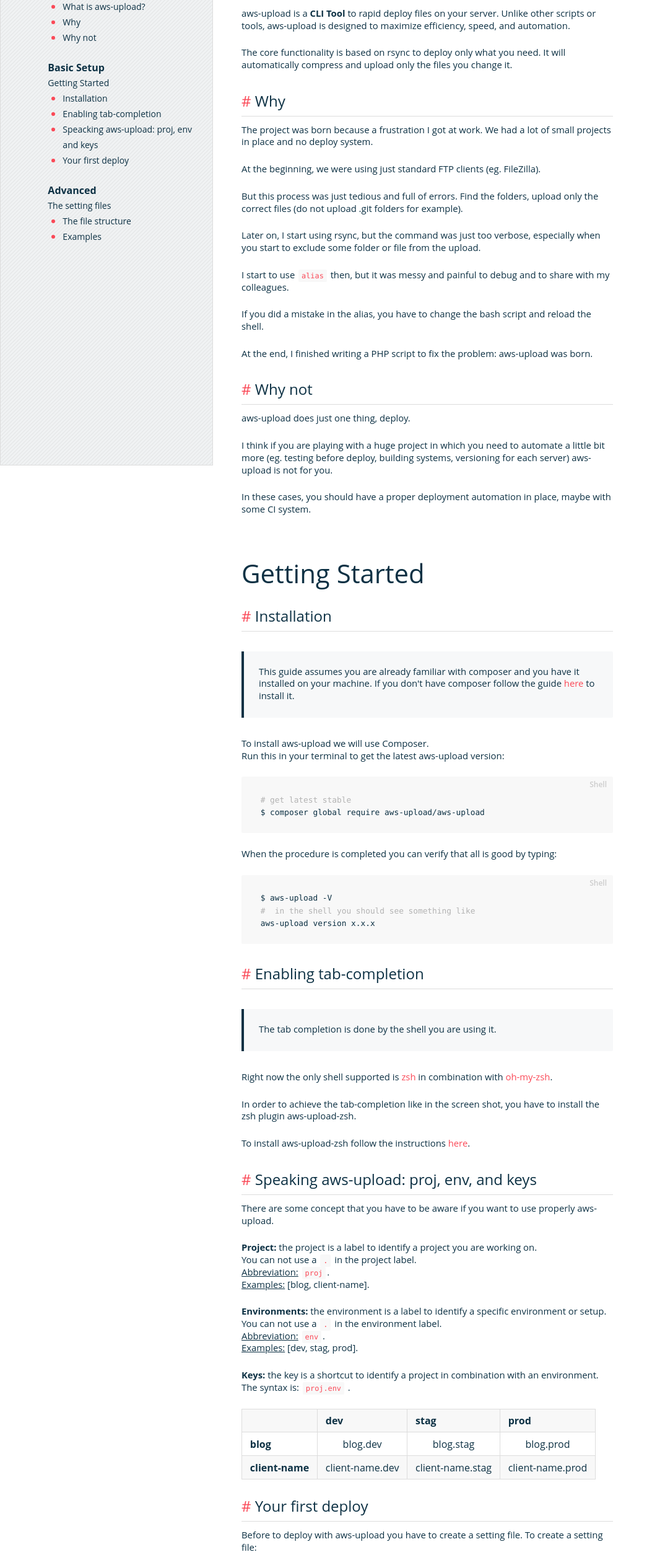
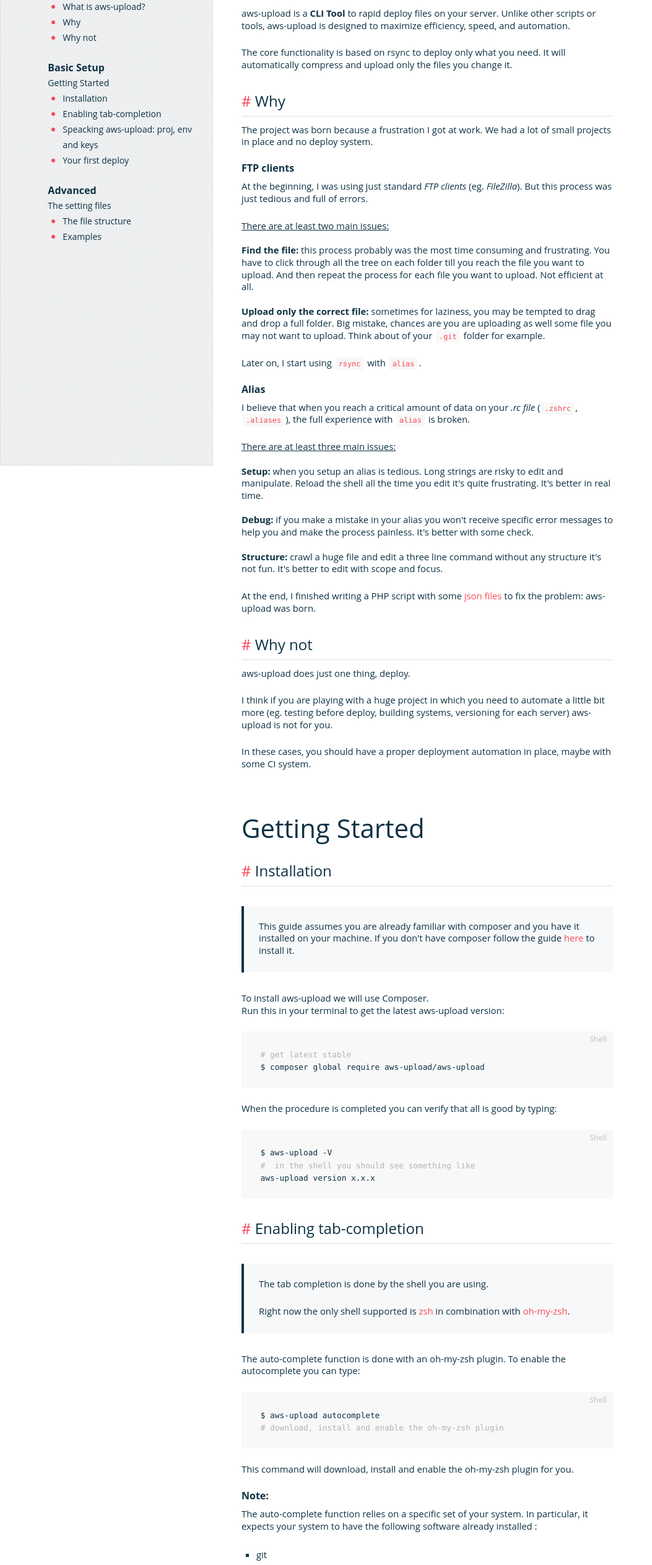
Before and after one commit to borracciaBlu/aws-upload.com, a website: page src/guide.html in a window 1280 px wide. Shown: the part 240-2765 px from the top of the page at 62% size, without its empty margins (0-1053 px from the left). Drawn offline with Linux system fonts and the light colour scheme; files whose address does not match are found by name.

Commit message:
[MOD] Update landing page: change three core values explanation. Update menu: add home page in all the pages and menu on guides.html. Update content guide: why section, autocomplete.

```diff
--- a/src/guide.html
+++ b/src/guide.html
@@ -46,12 +46,17 @@
             </a>
 
             <div class="nav-bar--menu">
-                <a href="" class="nav-bar--link">Guide ↗</a>
+                <a href="./" class="nav-bar--link">Home ↗</a>
+                <a href="./guide.html" class="nav-bar--link">Guide ↗</a>
                 <a href="https://github.com/borracciaBlu/aws-upload" class="nav-bar--link">Github ↗</a>
             </div>
 
             <div class="nav-bar--mobile">
                 <div class="doc--sidebar">
+                     <a href="./" class="nav-bar--link">Home ↗</a>
+                    <a href="./guide.html" class="nav-bar--link">Guide ↗</a>
+                    <a href="https://github.com/borracciaBlu/aws-upload" class="nav-bar--link">Github ↗</a>
+
                     <h2>Guide</h2>
                     <h3>Introduction</h3>
                     <ul>
@@ -159,13 +164,40 @@
             </h2>
             <p>The project was born because a frustration I got at work.
             We had a lot of small projects in place and no deploy system. </p>
-            <p>At the beginning, we were using just standard FTP clients (eg. FileZilla).</p>
-            <p>But this process was just tedious and full of errors.
-            Find the folders, upload only the correct files (do not upload .git folders for example).</p>
-            <p>Later on, I start using rsync, but the command was just too verbose, especially when you start to exclude some folder or file from the upload.</p>
-            <p>I start to use <code>alias</code> then, but it was messy and painful to debug and to share with my colleagues.</p>
-            <p>If you did a mistake in the alias, you have to change the bash script and reload the shell.</p>
-            <p>At the end, I finished writing a PHP script to fix the problem: aws-upload was born.</p>
+
+            <h3>FTP clients</h3>
+            <p>At the beginning, I was using just standard <i>FTP clients</i> (eg. <i>FileZilla</i>). But this process was just tedious and full of errors.</p>
+
+            <p>
+                <u>There are at least two main issues:</u><br><br>
+                <b>Find the file:</b> this process probably was the most time consuming and frustrating.
+                You have to click through all the tree on each folder till you reach the file you want to upload. And then repeat the process for each file you want to upload. Not efficient at all.
+
+                <br><br>
+
+                <b>Upload only the correct file:</b> sometimes for laziness, you may be tempted to drag and drop a full folder. Big mistake, chances are you are uploading as well some file you may not want to upload.
+                Think about of your <code>.git</code> folder for example.
+            </p>
+
+            <p>Later on, I start using <code>rsync</code> with <code>alias</code>.</p>
+
+            <h3>Alias</h3>
+
+            <p>
+                I believe that when you reach a critical amount of data on your <i>.rc file</i> (<code>.zshrc</code>, <code>.aliases</code>), the full experience with <code>alias</code> is broken.
+            </p>
+
+            <p>
+                <u>There are at least three main issues:</u><br><br>
+
+                <b>Setup:</b> when you setup an alias is tedious. Long strings are risky to edit and manipulate. Reload the shell all the time you edit it's quite frustrating. It's better in real time. <br><br>
+
+                <b>Debug:</b> if you make a mistake in your alias you won't receive specific error messages to help you and make the process painless. It's better with some check. <br><br>
+
+                <b>Structure:</b> crawl a huge file and edit a three line command without any structure it's not fun. It's better to edit with scope and focus.
+            </p>
+
+            <p>At the end, I finished writing a PHP script with some <a href="#the-file-structure">json files</a> to fix the problem: aws-upload was born.</p>
 
             <a id="why-not" class="anchor"></a>
             <h2>
@@ -231,12 +263,44 @@
             </h2>
 
             <blockquote>
-            <p>The tab completion is done by the shell you are using it.</p>
+            <p>The tab completion is done by the shell you are using.</p>
+            <p>Right now the only shell supported is <a href="http://www.zsh.org/">zsh</a> in combination with <a href="https://github.com/robbyrussell/oh-my-zsh">oh-my-zsh</a>.</p>
             </blockquote>
 
-            <p>Right now the only shell supported is <a href="http://www.zsh.org/">zsh</a> in combination with <a href="https://github.com/robbyrussell/oh-my-zsh">oh-my-zsh</a>.</p>
-            <p>In order to achieve the tab-completion like in the screen shot, you have to install the zsh plugin aws-upload-zsh.</p>
-            <p>To install aws-upload-zsh follow the instructions <a href="https://github.com/borracciaBlu/aws-upload-zsh">here</a>.</p>
+            <p>
+                The auto-complete function is done with an oh-my-zsh plugin. To enable the autocomplete you can type:
+            </p>
+
+            <figure class="highlight bash">
+                <table>
+                    <tbody>
+                        <tr><td class="code">
+                            <pre>
+                                <div class="line">$ aws-upload autocomplete</div>
+                                <div class="line"><span class="comment"># download, install and enable the oh-my-zsh plugin</span></div>
+                            </pre>
+                        </td></tr>
+                    </tbody>
+                </table>
+            </figure>
+
+            <p>
+                This command will download, install and enable the oh-my-zsh plugin for you.
+            </p>
+
+            <h3>Note:</h3>
+            <p>
+                The auto-complete function relies on a specific set of your system. In particular, it expects your system to have the following software already installed :
+            </p>
+            <ul>
+                <li>git</li>
+                <li>zsh</li>
+                <li>oh-my-zsh</li>
+            </ul>
+
+
+            <h3>Manual Installation:</h3>
+            <p>The auto-complete is an oh-my-zsh plugin as said before. If you want to install the plugin manually, follow the instructions on the <a href="https://github.com/borracciaBlu/aws-upload-zsh">aws-upload-zsh documentation</a>.</p>
 
             <a id="speaking-aws-upload" class="anchor"></a>
             <h2>
--- a/src/less/atoms/typography.less
+++ b/src/less/atoms/typography.less
@@ -27,11 +27,11 @@
     padding-bottom: 24px;
 }
 
-strong {
+strong, b {
     font-weight: bold;
 }
 
-em {
+em, i {
     font-style: italic;
 }
 
--- a/src/less/molecules/nav-bar.less
+++ b/src/less/molecules/nav-bar.less
@@ -141,11 +141,17 @@
     display: none;
     overflow: scroll;
 
-    a {
+    .nav-bar--link {
         display: block;
         font-size: 2.427em;
         line-height: 1.25;
         padding: 0.5em 0;
+    }
+
+    h2 {
+        margin-top: 32px;
+        border-top: 1px solid #ddd;
+        padding-top: 24px;
     }
 
     @media (max-width:920px) {
```
Also changed, not shown: src/index.html (+13 -9 lines), src/css/inline-doc.css, src/css/inline-home.css.
